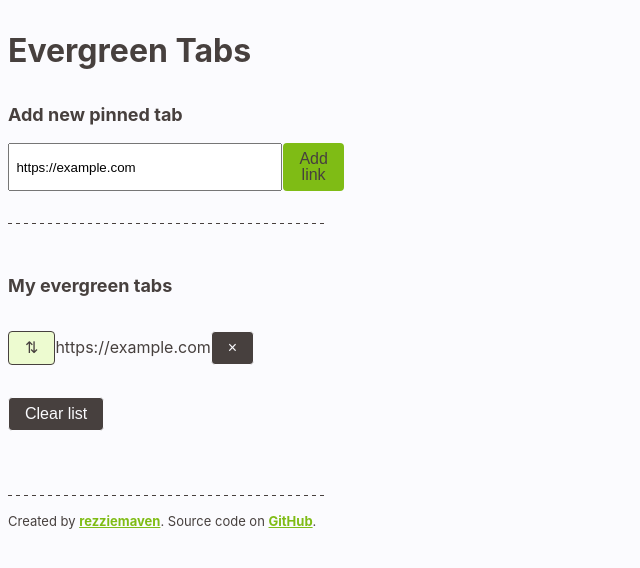
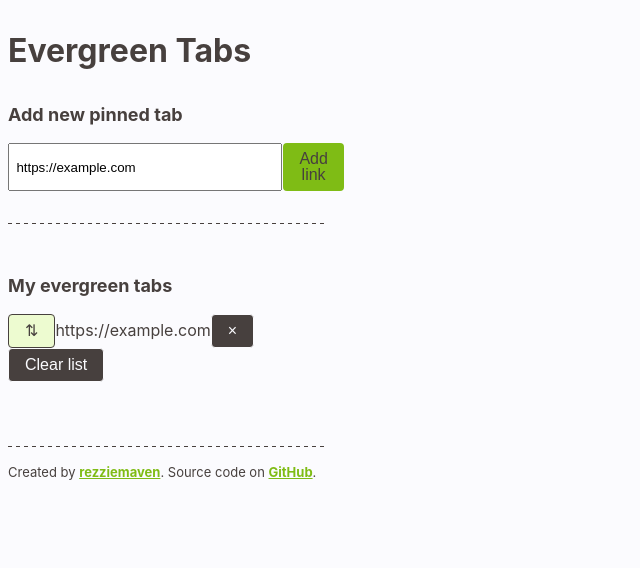
Before and after one commit to rezziemaven/evergreen-tabs, a Preact app: page / in a window 1280 px wide. Both pictures are taken after typing "https://example.com" into the empty fields and a click on the button "Add link". Shown: the top 568 px of the page, without its empty margins (0-640 px from the left). Built offline with nearby package versions, Linux system fonts and the light colour scheme.

Commit message:
Replace ul with div element

```diff
--- a/src/app.jsx
+++ b/src/app.jsx
@@ -105,7 +105,7 @@ export function App() {
           <p>No tabs saved yet. Add one above!</p>
         ) : (
           <>
-            <ul className="list">
+            <div className="list">
               {links.map((link) => (
                 <LinkListItem
                   key={link.id}
@@ -114,7 +114,7 @@ export function App() {
                   onRemove={removeLink}
                 />
               ))}
-            </ul>
+            </div>
 
             <button className="clear-list" onClick={clearList}>
               Clear list
```
